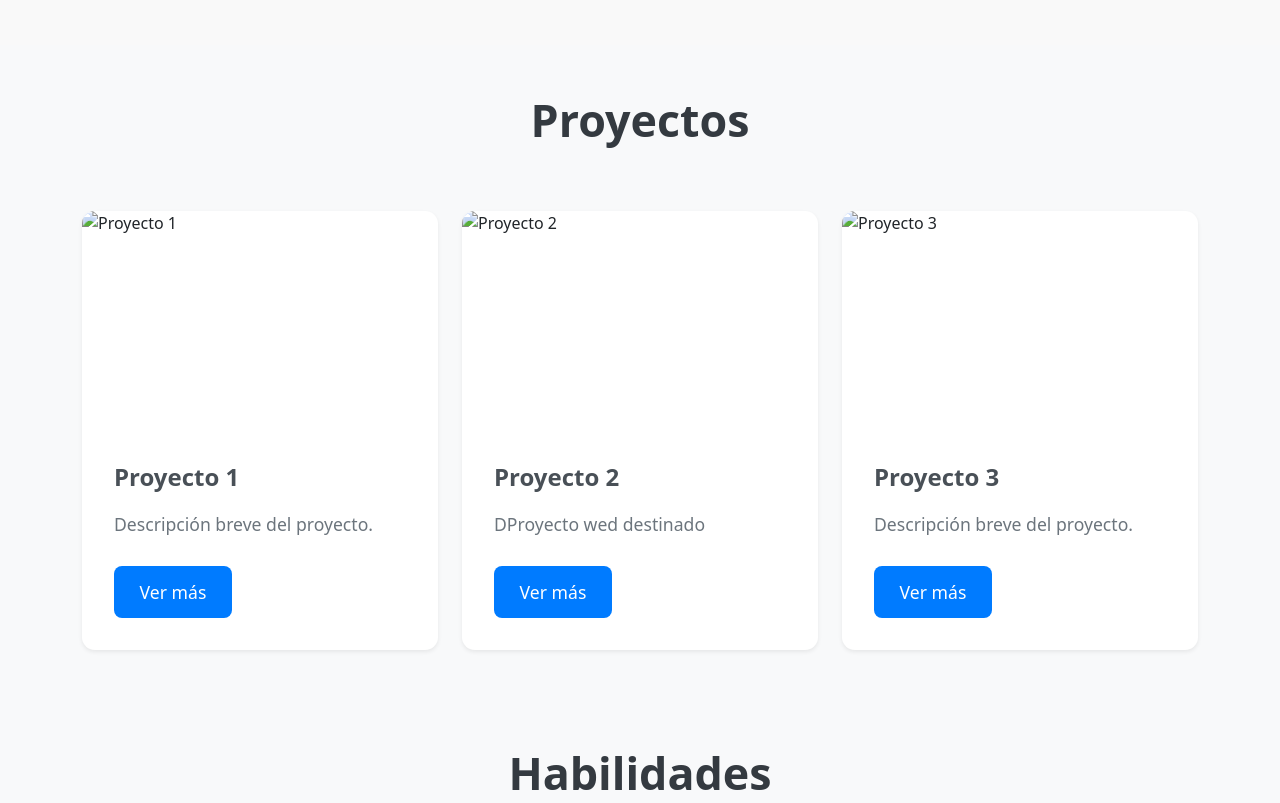
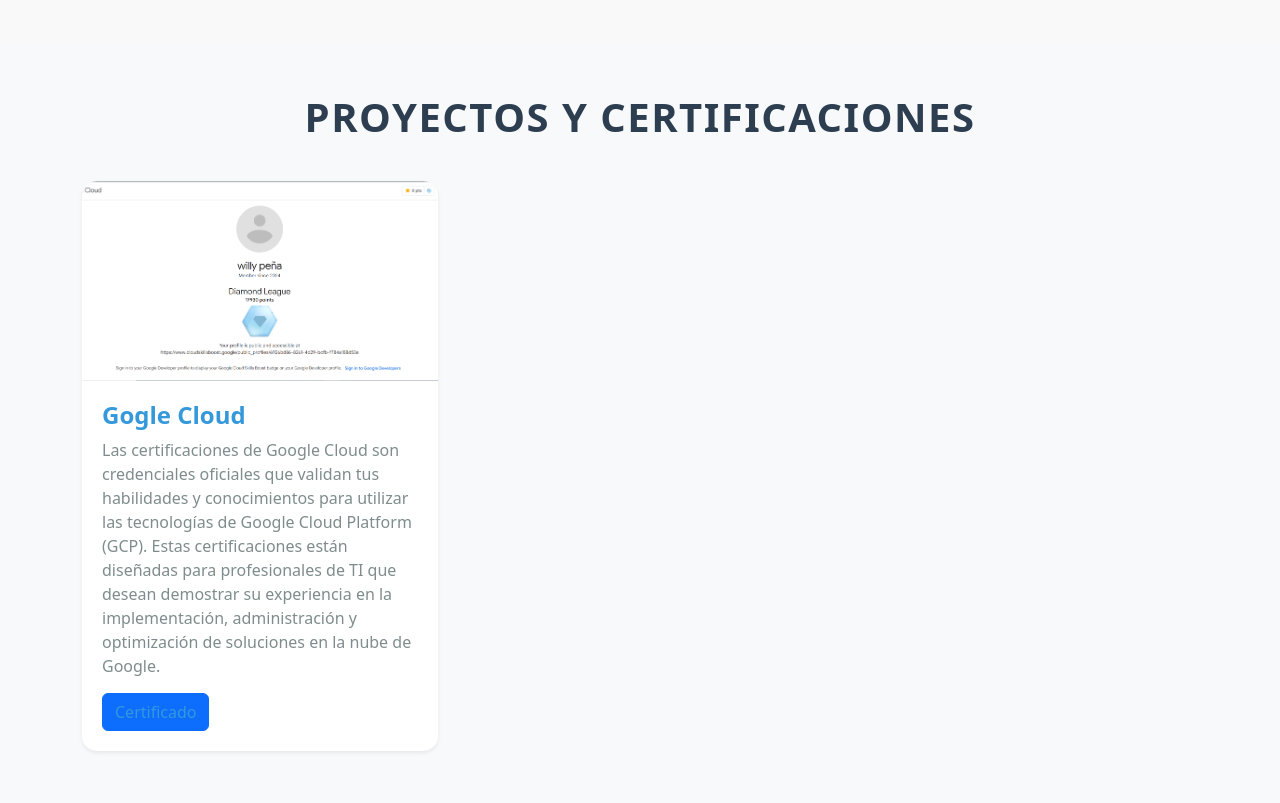
Before and after one commit to willabcd/portafolio, a plain HTML site: page index.html in a window 1280 px wide. Shown: the part 695-1498 px from the top of the page. Drawn offline with nearby package versions, Linux system fonts and the light colour scheme; a script that the page names is missing.

Commit message:
areeglos 1

```diff
--- a/index.html
+++ b/index.html
@@ -82,47 +82,31 @@
 
     <section id="projects" class="projects-section py-5 bg-light">
       <div class="container">
-        <h2 class="section-title text-center">Proyectos</h2>
+        <h2 class="section-title text-center">Proyectos y certificaciones</h2>
         <div class="row">
           <div class="col-md-4">
             <div class="card shadow-sm">
               <img
-                src="img/proyecto1.jpg"
+                src="IMG/googlecliud.PNG"
                 class="card-img-top"
                 alt="Proyecto 1"
               />
               <div class="card-body">
-                <h5 class="card-title">Proyecto 1</h5>
-                <p class="card-text">Descripción breve del proyecto.</p>
-                <a href="#" class="btn btn-primary">Ver más</a>
-              </div>
-            </div>
-          </div>
-          <div class="col-md-4">
-            <div class="card shadow-sm">
-              <img
-                src="img/proyecto2.jpg"
-                class="card-img-top"
-                alt="Proyecto 2"
-              />
-              <div class="card-body">
-                <h5 class="card-title">Proyecto 2</h5>
-                <p class="card-text">DProyecto wed destinado</p>
-                <a href="#" class="btn btn-primary">Ver más</a>
-              </div>
-            </div>
-          </div>
-          <div class="col-md-4">
-            <div class="card shadow-sm">
-              <img
-                src="img/proyecto3.jpg"
-                class="card-img-top"
-                alt="Proyecto 3"
-              />
-              <div class="card-body">
-                <h5 class="card-title">Proyecto 3</h5>
-                <p class="card-text">Descripción breve del proyecto.</p>
-                <a href="#" class="btn btn-primary">Ver más</a>
+                <h5 class="card-title">Gogle Cloud</h5>
+                <p class="card-text">
+                  Las certificaciones de Google Cloud son credenciales oficiales
+                  que validan tus habilidades y conocimientos para utilizar las
+                  tecnologías de Google Cloud Platform (GCP). Estas
+                  certificaciones están diseñadas para profesionales de TI que
+                  desean demostrar su experiencia en la implementación,
+                  administración y optimización de soluciones en la nube de
+                  Google.
+                </p>
+                <a
+                  href="https://www.cloudskillsboost.google/public_profiles/6926bd86-8261-4d29-bcfb-f784a188d53e"
+                  class="btn btn-primary"
+                  >Certificado</a
+                >
               </div>
             </div>
           </div>
--- a/stilo.css
+++ b/stilo.css
@@ -177,77 +177,77 @@
 #about .col-md-8 {
   padding-left: 2rem; /* Espaciado a la izquierda del texto */
 }
-/* Estilo para la sección de proyectos */
-#projects {
-  background-color: #e9ecef; /* Color de fondo gris claro */
-  padding: 6rem 0; /* Espaciado superior e inferior */
+/* Sección de Proyectos */
+.projects-section {
+  background-color: #f9f9f9;
+  padding: 60px 0;
 }
 
-#projects .section-title {
-  font-size: 2.8rem; /* Tamaño del título */
-  font-weight: 700; /* Negrita */
-  margin-bottom: 4rem; /* Espaciado inferior */
-  color: #343a40; /* Color del título */
-  text-align: center; /* Centrar el texto */
+.projects-section .section-title {
+  font-size: 2.5rem;
+  font-weight: 700;
+  color: #2c3e50;
+  margin-bottom: 40px;
+  text-transform: uppercase;
+  letter-spacing: 1.5px;
 }
 
 .card {
-  border: none; /* Sin borde para las tarjetas */
-  border-radius: 0.8rem; /* Bordes redondeados */
-  overflow: hidden; /* Para asegurar que el contenido no sobresalga */
-  box-shadow: 0 4px 12px rgba(0, 0, 0, 0.15); /* Sombra de tarjeta más suave */
-  transition: transform 0.4s ease, box-shadow 0.4s ease; /* Transición suave */
+  border: none;
+  border-radius: 15px;
+  overflow: hidden;
+  transition: transform 0.3s ease, box-shadow 0.3s ease;
+  background-color: #ffffff;
+  box-shadow: 0 4px 8px rgba(0, 0, 0, 0.1);
 }
 
 .card:hover {
-  transform: scale(1.05); /* Ampliar la tarjeta al pasar el ratón */
-  box-shadow: 0 8px 20px rgba(0, 0, 0, 0.25); /* Aumentar la sombra al pasar el ratón */
+  transform: translateY(-10px);
+  box-shadow: 0 12px 24px rgba(0, 0, 0, 0.2);
 }
 
-.card-img-top {
-  height: 220px; /* Altura fija para la imagen */
-  object-fit: cover; /* Ajustar la imagen para cubrir el área sin deformarse */
+.card img {
+  border-radius: 15px 15px 0 0;
+  height: 200px;
+  object-fit: cover;
 }
 
 .card-body {
-  padding: 2rem; /* Espaciado interno de la tarjeta */
+  padding: 20px;
 }
 
 .card-title {
-  font-size: 1.5rem; /* Tamaño del título de la tarjeta */
-  font-weight: 600; /* Peso de fuente para el título */
-  margin-bottom: 1.2rem; /* Espaciado inferior */
-  color: #495057; /* Color del título */
+  font-size: 1.5rem;
+  font-weight: 700;
+  color: #3498db;
+  transition: color 0.3s ease;
 }
 
 .card-text {
-  font-size: 1.1rem; /* Tamaño del texto de la tarjeta */
-  color: #6c757d; /* Color del texto */
-  margin-bottom: 1.8rem; /* Espaciado inferior */
+  color: #7f8c8d;
+  margin-bottom: 15px;
 }
 
-.btn-primary {
-  background-color: #007bff; /* Color de fondo del botón */
-  border: none; /* Sin borde */
-  padding: 0.8rem 1.6rem; /* Espaciado interno del botón */
-  font-size: 1.1rem; /* Tamaño del texto del botón */
-  border-radius: 0.5rem; /* Bordes redondeados */
-  transition: background-color 0.4s ease, color 0.4s ease; /* Transición suave */
+.card .btn-primary {
+  color: #3498db;
+  transition: background-color 0.3s ease;
 }
 
-.btn-primary:hover {
-  background-color: #0056b3; /* Color de fondo al pasar el ratón */
-  color: #ffffff; /* Color del texto al pasar el ratón */
+.card:hover .card-title {
+  color: #2980b9;
 }
 
-a {
-  text-decoration: none; /* Quitar la subrayado de los enlaces */
-  color: inherit; /* Heredar el color del texto */
+.card a {
+  text-decoration: none;
+  color: black;
 }
 
-a:hover {
-  color: #007bff; /* Color del enlace al pasar el ratón */
+/* Ocultar los puntos de la lista */
+.projects-section ul {
+  list-style: none;
+  padding-left: 0;
 }
+
 /* Estilo para la sección de habilidades */
 #skills {
   background-color: #f8f9fa; /* Color de fondo gris muy claro */
```
Also changed, not shown: IMG/googlecliud.PNG (added).
